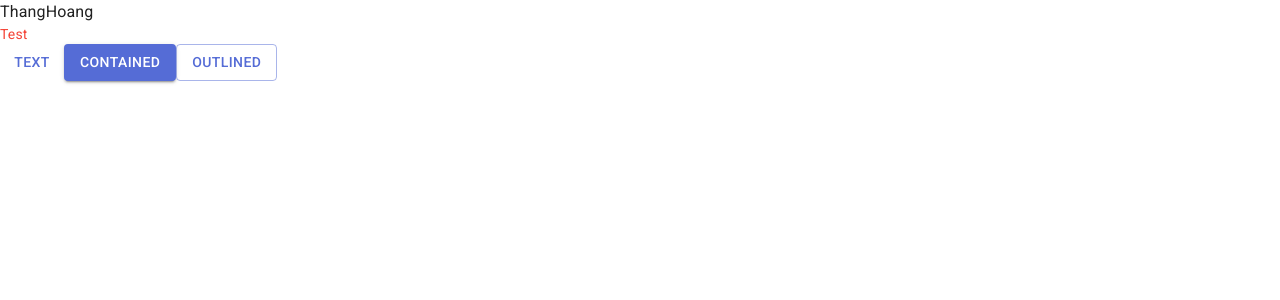
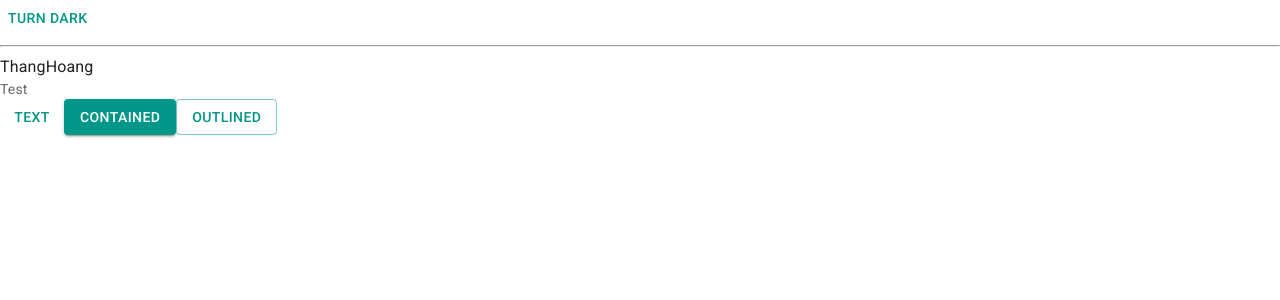
Before and after one commit to mthanghoang/trello-web, a React (Vite) app: page / in a window 1280 px wide. Shown: the top 300 px of the page. Built offline with nearby package versions, Linux system fonts and the light colour scheme.

Commit message:
dark_light_p1

```diff
--- a/src/App.jsx
+++ b/src/App.jsx
@@ -1,9 +1,25 @@
 import Button from '@mui/material/Button'
 import Typography from '@mui/material/Typography'
+import { useColorScheme } from '@mui/material/styles'
+
+function ModeToggle() {
+  const { mode, setMode } = useColorScheme()
+  return (
+    <Button
+      onClick={() => {
+        setMode(mode === 'light' ? 'dark' : 'light')
+      }}
+    >
+      {mode === 'light' ? 'Turn dark' : 'Turn light'}
+    </Button>
+  )
+}
 
 function App() {
   return (
     <>
+      <ModeToggle />
+      <hr />
       <div>ThangHoang</div>
       <Typography variant='body2' color='text.secondary'>Test</Typography>
       <Button variant='text'>Text</Button>
--- a/src/theme.js
+++ b/src/theme.js
@@ -1,22 +1,40 @@
-import { createTheme } from '@mui/material/styles'
-import { red } from '@mui/material/colors'
+// import { createTheme } from '@mui/material/styles'
+import { experimental_extendTheme as extendTheme } from '@mui/material/styles'
+import { teal, deepOrange, cyan, orange } from '@mui/material/colors'
 
 // Create a theme instance
-const theme = createTheme({
-  palette: {
-    primary: {
-      main: '#556cd6'
+// const theme = createTheme({
+//   palette: {
+//     primary: {
+//       main: '#556cd6'
+//     },
+//     secondary: {
+//       main: '#19857b'
+//     },
+//     error: {
+//       main: red.A400
+//     },
+//     text: {
+//       secondary: red[500]
+//     }
+//   }
+// })
+const theme = extendTheme({
+  colorSchemes: {
+    light: {
+      palette: {
+        primary: teal,
+        secondary: deepOrange
+      }
     },
-    secondary: {
-      main: '#19857b'
-    },
-    error: {
-      main: red.A400
-    },
-    text: {
-      secondary: red[500]
+    dark: {
+      palette: {
+        primary: cyan,
+        secondary: orange
+      }
     }
   }
+  // ...other properties
 })
 
 export default theme
```
Also changed, not shown: src/main.jsx (+5 -3 lines).
